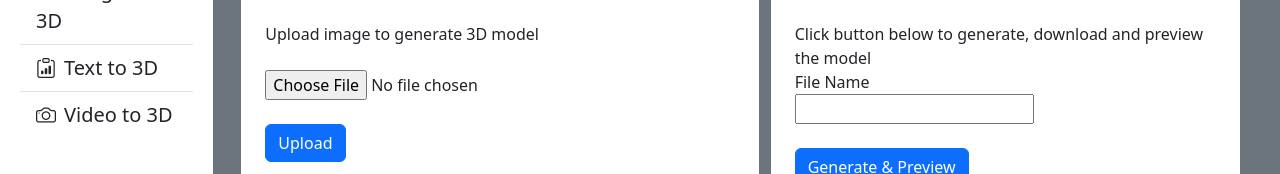
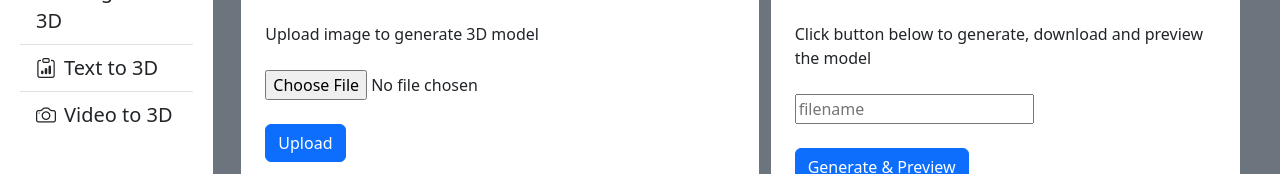
Before and after one commit to RamyaVaidyanathan/xpert3D, a React (Create React App) app in the folder react-ui/: page / in a window 1280 px wide. Shown: the part 124-298 px from the top of the page. Built offline with nearby package versions, Linux system fonts and the light colour scheme; the HTML template or start-up script is replaced by a standard one.

Commit message:
css for UI with placeholder

```diff
--- a/react-ui/src/Home.js
+++ b/react-ui/src/Home.js
@@ -1,6 +1,7 @@
 import { React, useState ,useRef, useEffect } from "react";
 import 'bootstrap/dist/css/bootstrap.css';
 import 'bootstrap-icons/font/bootstrap-icons.css';
+import '../index.css';
 import Mynav from "../Mynav";
 import { Canvas, useLoader, useThree } from '@react-three/fiber';
 import { useGLTF, PerspectiveCamera, OrbitControls } from '@react-three/drei';
@@ -114,9 +115,9 @@ function Home() {
                                     <br />
                                     <span className="fs-8">Click button below to generate, download and preview the model</span>
                                     <br />
+                                    <br />
 
-                                    <label>File Name</label> <br />
-                                    <input type='text' onChange={(event) => setDownloadFileName(event.target.value)} />
+                                    <input type='text' onChange={(event) => setDownloadFileName(event.target.value)} placeholder="filename" className="italic-placeholder" />
                                     <br />
                                     <br />
                                     <Button onClick={() => {downloadImage();setIsOpen(!isOpen)}}>Generate & Preview</Button>
--- a/react-ui/src/pages/Home.js
+++ b/react-ui/src/pages/Home.js
@@ -1,6 +1,7 @@
 import { React, useState ,useRef, useEffect } from "react";
 import 'bootstrap/dist/css/bootstrap.css';
 import 'bootstrap-icons/font/bootstrap-icons.css';
+import '../index.css';
 import Mynav from "../Mynav";
 import { Canvas, useLoader, useThree } from '@react-three/fiber';
 import { useGLTF, PerspectiveCamera, OrbitControls } from '@react-three/drei';
@@ -114,9 +115,9 @@ function Home() {
                                     <br />
                                     <span className="fs-8">Click button below to generate, download and preview the model</span>
                                     <br />
+                                    <br />
 
-                                    <label>File Name</label> <br />
-                                    <input type='text' onChange={(event) => setDownloadFileName(event.target.value)} />
+                                    <input type='text' onChange={(event) => setDownloadFileName(event.target.value)} placeholder="filename" className="italic-placeholder" />
                                     <br />
                                     <br />
                                     <Button onClick={() => {downloadImage();setIsOpen(!isOpen)}}>Generate & Preview</Button>
```
